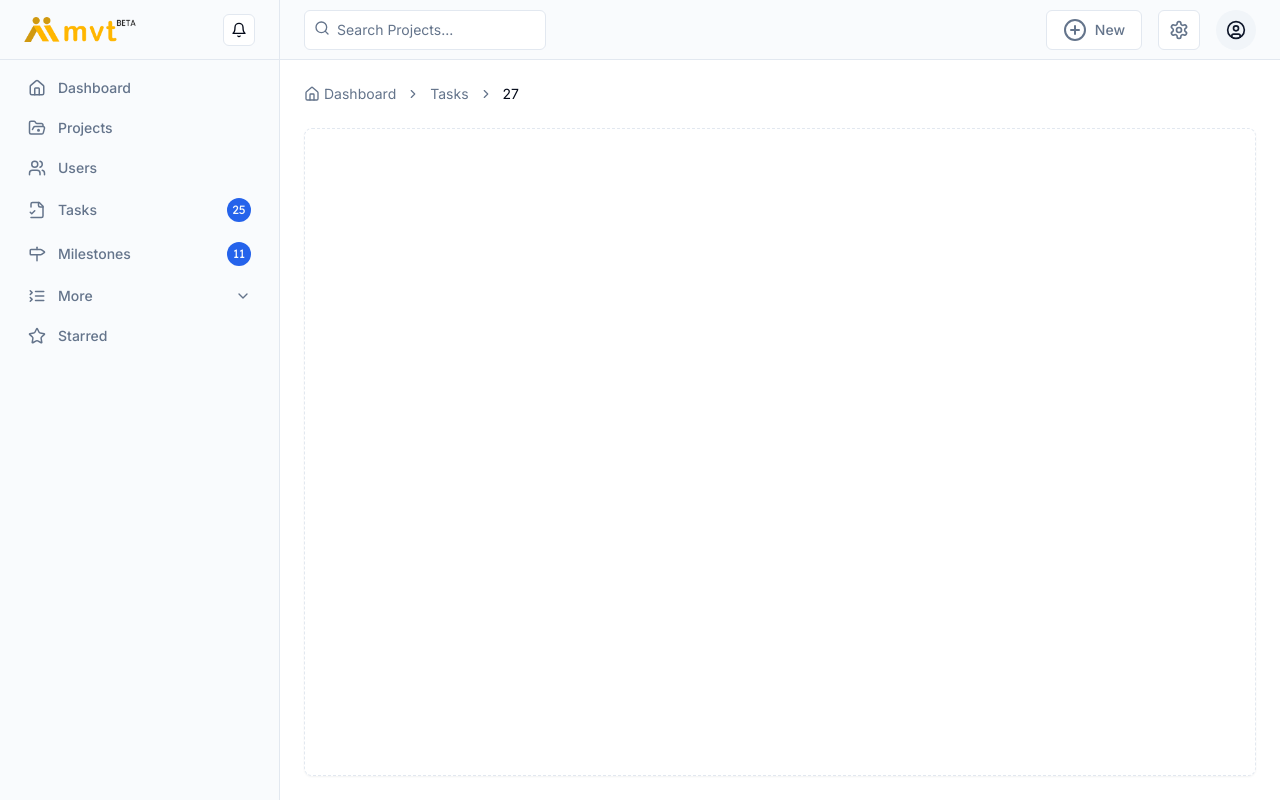
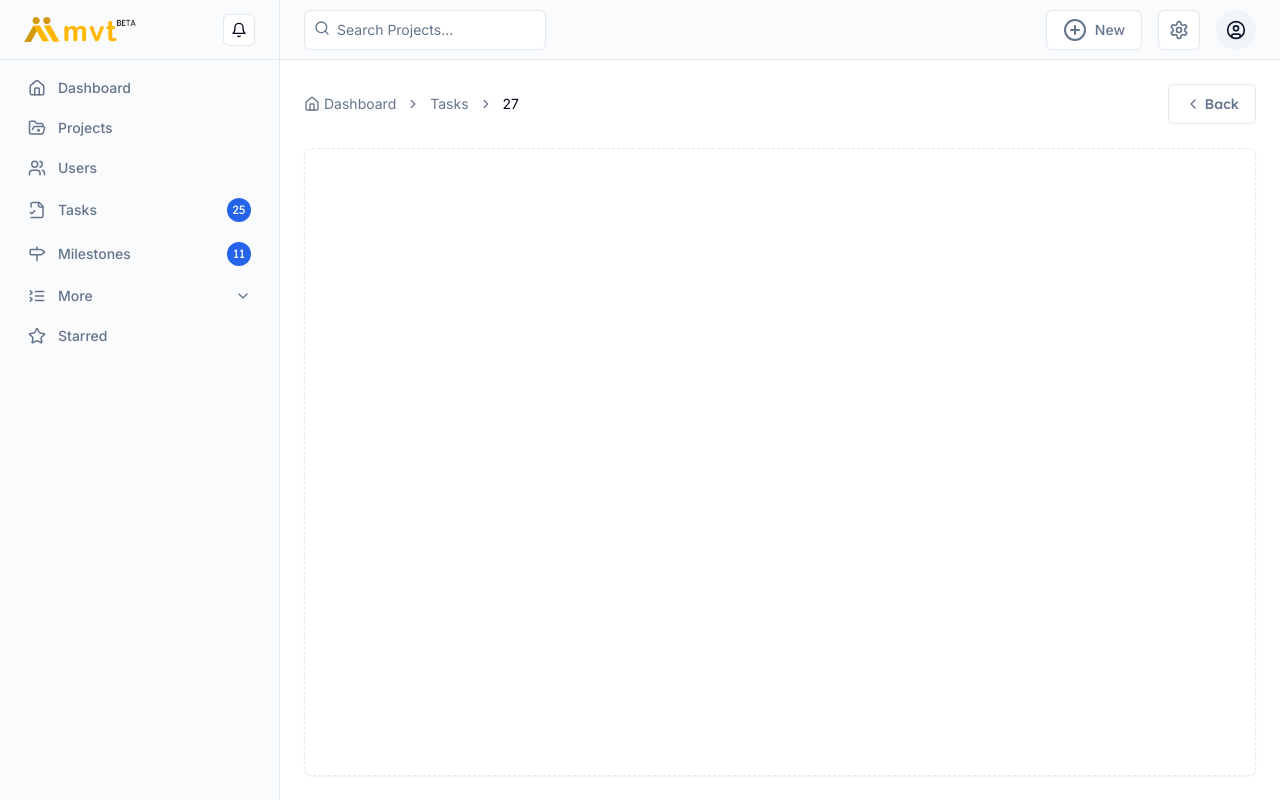
Before and after one commit to riteshmvteams/pmt, a Next.js app: page /tasks/27 in a window 1280 px wide. Built offline with nearby package versions, Linux system fonts and the light colour scheme.

Commit message:
add back button

```diff
--- a/src/app/(main)/milestones/[id]/page.tsx
+++ b/src/app/(main)/milestones/[id]/page.tsx
@@ -1,3 +1,4 @@
+import BackButton from "@/components/shared/BackButton";
 import CustomBreadcrumb from "@/components/shared/CustomBreadcrumb";
 import { routes } from "@/config/routes";
 import { House } from "lucide-react";
@@ -27,8 +28,11 @@ export default function milestoneDetail({
 
   return (
     <main className="flex flex-1 flex-col gap-4 p-4 lg:gap-6 lg:p-6">
-      <div className="flex items-center">
+      <div className="flex items-center justify-between">
         <CustomBreadcrumb paths={path} />
+        <div className="flex gap-2 items-center">
+          <BackButton />
+        </div>
       </div>
       <div
         className="flex flex-1 items-center justify-center rounded-lg border border-dashed shadow-sm"
--- a/src/app/(main)/projects/[id]/page.tsx
+++ b/src/app/(main)/projects/[id]/page.tsx
@@ -4,6 +4,7 @@ import { routes } from "@/config/routes";
 import { PROJECTS_DATA } from "@/lib/constants";
 import { House } from "lucide-react";
 import ProjectDetailTabs from "./_components/ProjectDetailTabs";
+import BackButton from "@/components/shared/BackButton";
 
 export default function ProjectDetail({
   params,
@@ -38,15 +39,12 @@ export default function ProjectDetail({
     <main className="flex flex-1 flex-col gap-4 p-4 lg:gap-6 lg:p-6">
       <div className="flex items-center justify-between">
         <CustomBreadcrumb paths={path} />
-        <CheckInButton />
+        <div className="flex gap-2 items-center">
+          <BackButton />
+          <CheckInButton />
+        </div>
       </div>
       <ProjectDetailTabs tab={searchParams?.tab} />
-      {/* <div
-        className="flex flex-1 items-center justify-center rounded-lg border border-dashed shadow-sm"
-        x-chunk="dashboard-02-chunk-1"
-      >
-        <div className="flex flex-col items-center gap-1 text-center"></div>
-      </div> */}
     </main>
   );
 }
--- a/src/app/(main)/projects/users/page.tsx
+++ b/src/app/(main)/projects/users/page.tsx
@@ -4,6 +4,7 @@ import { routes } from "@/config/routes";
 import CheckInButton from "@/components/shared/CheckInButton";
 import CustomBreadcrumb from "@/components/shared/CustomBreadcrumb";
 import ProjectUsersTabs from "./_components/ProjectUsersTabs";
+import BackButton from "@/components/shared/BackButton";
 
 const path = [
   {
@@ -28,7 +29,10 @@ export default function ProjectUsers() {
     <main className="flex flex-1 flex-col gap-4 lg:gap-6 p-6">
       <div className="flex items-center justify-between">
         <CustomBreadcrumb paths={path} />
-        <CheckInButton />
+        <div className="flex items-center gap-2">
+          <CheckInButton />
+          <BackButton variant="outline" />
+        </div>
       </div>
       <ProjectUsersTabs />
     </main>
--- a/src/app/(main)/tasks/[id]/page.tsx
+++ b/src/app/(main)/tasks/[id]/page.tsx
@@ -1,3 +1,4 @@
+import BackButton from "@/components/shared/BackButton";
 import CustomBreadcrumb from "@/components/shared/CustomBreadcrumb";
 import { routes } from "@/config/routes";
 import { House } from "lucide-react";
@@ -23,8 +24,11 @@ export default function TaskDetail({ params }: { params: { id: string } }) {
 
   return (
     <main className="flex flex-1 flex-col gap-4 p-4 lg:gap-6 lg:p-6">
-      <div className="flex items-center">
+      <div className="flex items-center justify-between">
         <CustomBreadcrumb paths={path} />
+        <div className="flex gap-2 items-center">
+          <BackButton />
+        </div>
       </div>
       <div
         className="flex flex-1 items-center justify-center rounded-lg border border-dashed shadow-sm"
--- a/src/app/(main)/users/[id]/page.tsx
+++ b/src/app/(main)/users/[id]/page.tsx
@@ -1,3 +1,4 @@
+import BackButton from "@/components/shared/BackButton";
 import CustomBreadcrumb from "@/components/shared/CustomBreadcrumb";
 import { routes } from "@/config/routes";
 import { House } from "lucide-react";
@@ -22,8 +23,11 @@ export default function UserDetail({ params }: { params: { id: string } }) {
   ];
   return (
     <main className="flex flex-1 flex-col gap-4 p-4 lg:gap-6 lg:p-6">
-      <div className="flex items-center">
+      <div className="flex items-center justify-between">
         <CustomBreadcrumb paths={path} />
+        <div className="flex gap-2 items-center">
+          <BackButton />
+        </div>
       </div>
       <div
         className="flex flex-1 items-center justify-center rounded-lg border border-dashed shadow-sm"
--- a/src/app/(main)/users/projects/page.tsx
+++ b/src/app/(main)/users/projects/page.tsx
@@ -4,6 +4,7 @@ import CheckInButton from "@/components/shared/CheckInButton";
 import CustomBreadcrumb from "@/components/shared/CustomBreadcrumb";
 import { routes } from "@/config/routes";
 import UsersProjectTabs from "./_components/UsersProjectTabs";
+import BackButton from "@/components/shared/BackButton";
 
 const path = [
   {
@@ -28,7 +29,10 @@ export default function Projects() {
     <main className="flex flex-1 flex-col gap-4 lg:gap-6 p-6">
       <div className="flex items-center justify-between">
         <CustomBreadcrumb paths={path} />
-        <CheckInButton />
+        <div className="flex items-center gap-2">
+          <BackButton />
+          <CheckInButton />
+        </div>
       </div>
       <UsersProjectTabs />
     </main>
--- /dev/null
+++ b/src/components/shared/BackButton.tsx
@@ -0,0 +1,25 @@
+"use client";
+
+import React from "react";
+import { Button } from "../ui/button";
+import { ChevronLeft } from "lucide-react";
+import { useRouter } from "next/navigation";
+
+export default function BackButton({
+  variant = "outline",
+}: {
+  variant?: "default" | "outline" | "ghost";
+}) {
+  const { back } = useRouter();
+
+  return (
+    <Button
+      className="flex items-center text-muted-foreground gap-1"
+      onClick={() => back()}
+      variant={variant}
+    >
+      <ChevronLeft className="h-4 w-4" />
+      <span className="font-lexend text-sm font-medium">Back</span>
+    </Button>
+  );
+}
```
